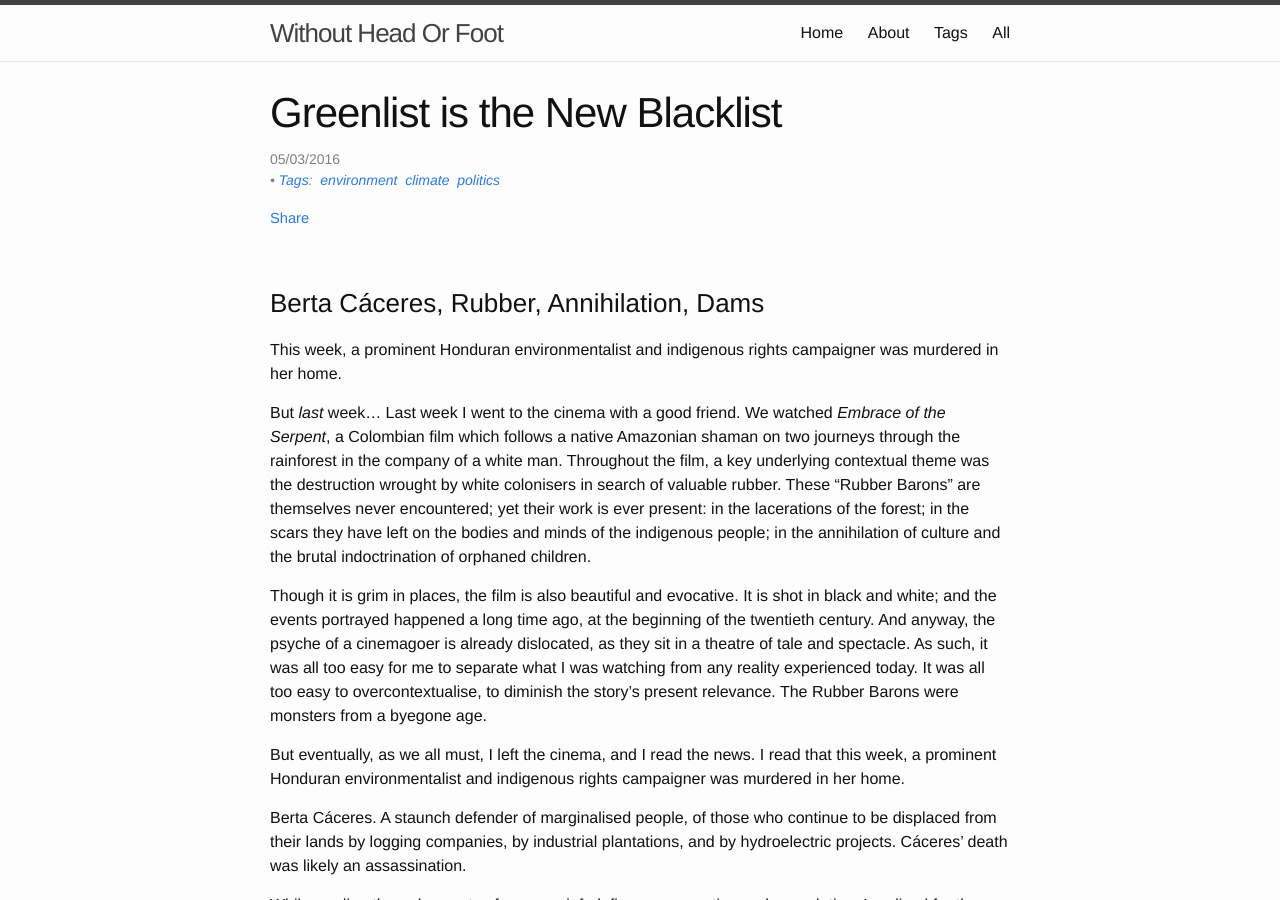
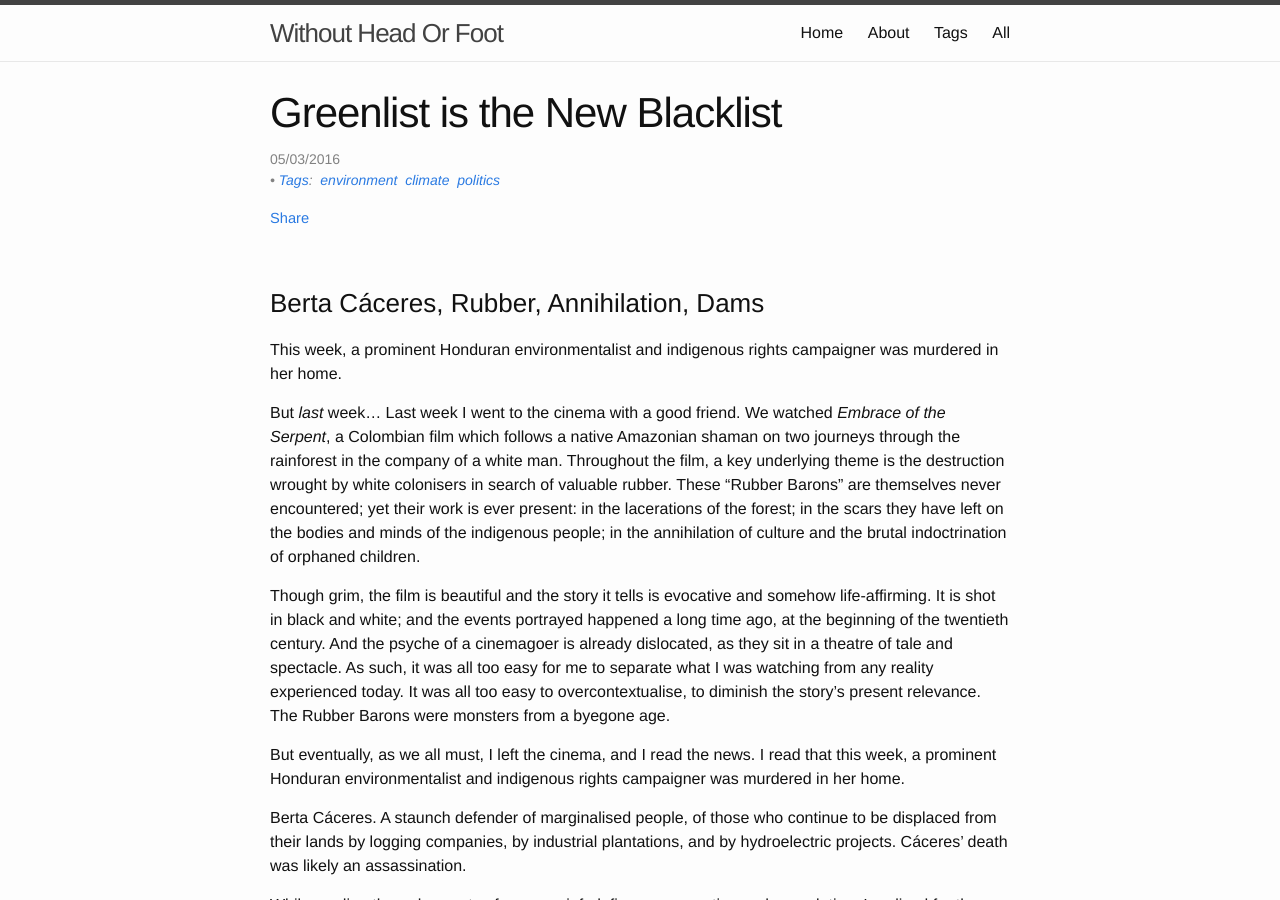
Before and after one commit to Allium/WithoutHeadOrFoot, a Jekyll site: the page built from _posts/2016-03-05-Greenlist-Is-The-New-Blacklist.md, in a window 1280 px wide and 900 px high. Built offline with Jekyll 4.4.1, drawn with Linux system fonts in a browser that asks for light colours; comment, search, counter and statistics services are not loaded.

Commit message:
Some typos or something

```diff
--- a/_posts/2016-03-05-Greenlist-Is-The-New-Blacklist.md
+++ b/_posts/2016-03-05-Greenlist-Is-The-New-Blacklist.md
@@ -8,9 +8,9 @@ tags:	[environment, climate, politics]
 
 This week, a prominent Honduran environmentalist and indigenous rights campaigner was murdered in her home.
 
-But *last* week... Last week I went to the cinema with a good friend. We watched *Embrace of the Serpent*, a Colombian film which follows a native Amazonian shaman on two journeys through the rainforest in the company of a white man. Throughout the film, a key underlying contextual theme was the destruction wrought by white colonisers in search of valuable rubber. These "Rubber Barons" are themselves never encountered; yet their work is ever present: in the lacerations of the forest; in the scars they have left on the bodies and minds of the indigenous people; in the annihilation of culture and the brutal indoctrination of orphaned children.
+But *last* week... Last week I went to the cinema with a good friend. We watched *Embrace of the Serpent*, a Colombian film which follows a native Amazonian shaman on two journeys through the rainforest in the company of a white man. Throughout the film, a key underlying theme is the destruction wrought by white colonisers in search of valuable rubber. These "Rubber Barons" are themselves never encountered; yet their work is ever present: in the lacerations of the forest; in the scars they have left on the bodies and minds of the indigenous people; in the annihilation of culture and the brutal indoctrination of orphaned children.
 
-Though it is grim in places, the film is also beautiful and evocative. It is shot in black and white; and the events portrayed happened a long time ago, at the beginning of the twentieth century. And anyway, the psyche of a cinemagoer is already dislocated, as they sit in a theatre of tale and spectacle. As such, it was all too easy for me to separate what I was watching from any reality experienced today. It was all too easy to overcontextualise, to diminish the story's present relevance. The Rubber Barons were monsters from a byegone age.
+Though grim, the film is beautiful and the story it tells is evocative and somehow life-affirming. It is shot in black and white; and the events portrayed happened a long time ago, at the beginning of the twentieth century. And the psyche of a cinemagoer is already dislocated, as they sit in a theatre of tale and spectacle. As such, it was all too easy for me to separate what I was watching from any reality experienced today. It was all too easy to overcontextualise, to diminish the story's present relevance. The Rubber Barons were monsters from a byegone age.
 
 But eventually, as we all must, I left the cinema, and I read the news. I read that this week, a prominent Honduran environmentalist and indigenous rights campaigner was murdered in her home.
 
@@ -23,7 +23,7 @@ While reading through reports of anger, grief, defiance, accusation and speculat
 
 Those who speak out and transgress against such state-sanctioned injustice pay dearly. From Brazil to the Democratic Republic of Congo to China, environmental activists are harassed, threatened, detained and [killed in suspicious circumstances](https://www.globalwitness.org/en/campaigns/environmental-activists/how-many-more/). A [report published in 2014](https://www.globalwitness.org/en/campaigns/environmental-activists/deadly-environment/) by the London-based NGO Global Witness found the situation to be particularly dire in Honduras, where Berta Cáceres now joins the hundreds of subsistence farmers and native peoples who, supported by no-one, tried to defend their lands and livelihoods from seizure and degradation by corporations supported by the government, and by [the US, and others](http://www.theguardian.com/global/2014/jan/07/honduras-dirty-war-clean-energy-palm-oil-biofuels). The brutal tactics employed to crush these people are painful to read.
 
-It is wrong to compare such extreme cruelties to their counterparts in more transparent states. But it should be noted that the suppression of activists is also at large closer to home. The UK and the USA governments, for instance, increasingly classify peaceful protest groups as potential terrorist threats, and subject their members to surveillance, intimidation, disruption and, in a revelation that shocked the British public a few years ago, [infiltration](https://en.wikipedia.org/wiki/Mark_Kennedy_%28police_officer%29).
+It is wrong to compare such extreme cruelties to their counterparts in more transparent states. But it should be noted that the suppression of activists is also at large closer to home. The UK and the USA governments, for instance, increasingly classify peaceful protest groups as potential terrorist threats, and subject their members to surveillance, intimidation, disruption and, in a revelation that shocked the British public a few years ago, [infiltration](http://www.theguardian.com/uk/2011/jan/09/undercover-office-green-activists).
 
 This behaviour suggests worrying connexions between government police forces and corporate interests. Indeed, there exists direct evidence of collusion: for example, the FBI's [sharing of information](https://www.salon.com/2013/01/02/the_irony_of_joint_fbi_private_sector_ows_policing/) about Occupy Wall Street with the financial and banking sector. Or the state of Pennsylvania's hand in monitoring the [Gas Drilling Awareness Coalition](http://www.earthisland.org/journal/index.php/eij/article/we_are_being_watched/) (an anti-fracking group).
 
```
